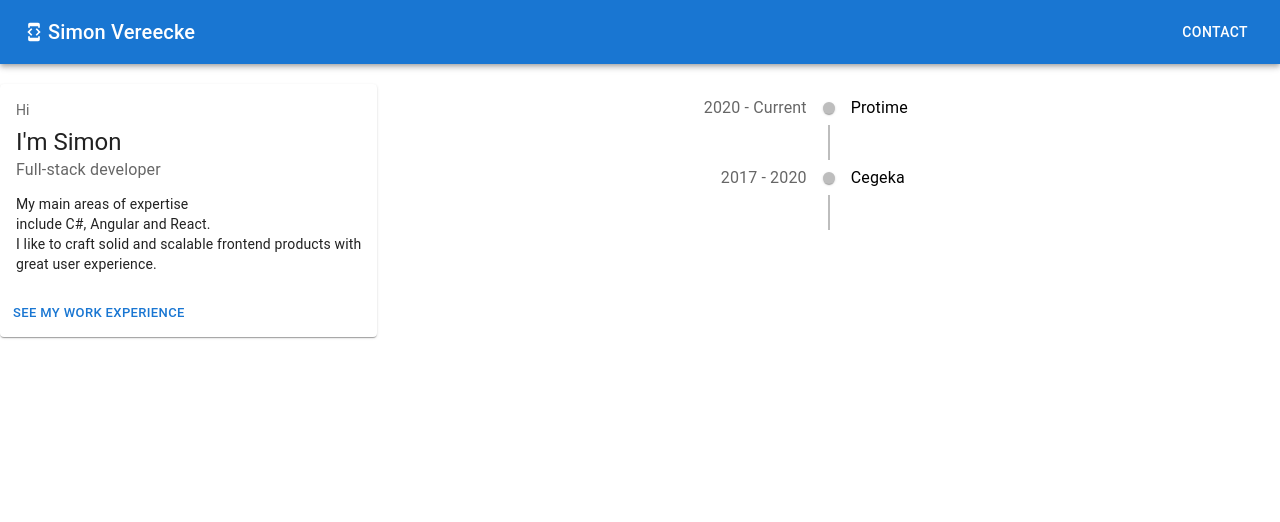
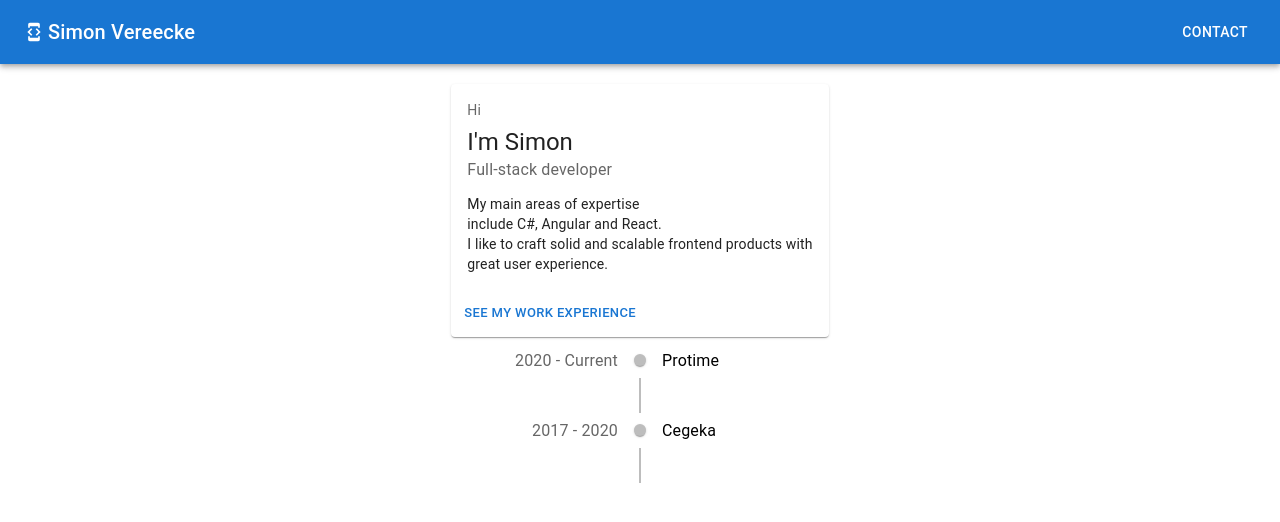
Before and after one commit to Simplify4Me2/my-awesome-website, a React (Create React App) app in the folder my-resume-react-app/: page / in a window 1280 px wide. Shown: the top 522 px of the page. Built offline with nearby package versions, Linux system fonts and the light colour scheme.

Commit message:
extract introduction card

```diff
--- a/my-resume-react-app/src/home/home.tsx
+++ b/my-resume-react-app/src/home/home.tsx
@@ -8,6 +8,7 @@ import {
 } from "@mui/material";
 import { Header } from "./header";
 import { CareerTimeline } from "./career-timeline";
+import { IntroductionCard } from "./introduction-card";
 
 interface Props {}
 
@@ -16,38 +17,9 @@ export const Home: React.FC = (props) => {
     <>
       <Header />
       <div className="flex justify-center pt-5">
-        <Card sx={{ minWidth: 275 }}>
-          <CardContent>
-            <Typography
-              sx={{ fontSize: 14 }}
-              color="text.secondary"
-              gutterBottom
-            >
-              Hi
-            </Typography>
-            <Typography variant="h5" component="div">
-              I'm Simon
-            </Typography>
-            <Typography sx={{ mb: 1.5 }} color="text.secondary">
-              Full-stack developer
-            </Typography>
-            <Typography variant="body2">
-              My main areas of expertise
-              <br />
-              include C#, Angular and React.
-            </Typography>
-            <Typography variant="body2">
-              I like to craft solid and scalable frontend products with
-              <br />
-              great user experience.
-            </Typography>
-          </CardContent>
-          <CardActions>
-            <Button size="small">See my work experience</Button>
-          </CardActions>
-        </Card>
-        <CareerTimeline />
+        <IntroductionCard />
       </div>
+      <CareerTimeline />
     </>
   );
 };
--- /dev/null
+++ b/my-resume-react-app/src/home/introduction-card.tsx
@@ -0,0 +1,45 @@
+import React from "react";
+import {
+    AppBar,
+    Box,
+    Button,
+    Card,
+  CardActions,
+  CardContent,
+    Toolbar,
+    Typography,
+  } from "@mui/material";
+  import { DeveloperMode } from "@mui/icons-material";
+
+export const IntroductionCard: React.FC = (props) => {
+    return <Card sx={{ minWidth: 275 }}>
+    <CardContent>
+      <Typography
+        sx={{ fontSize: 14 }}
+        color="text.secondary"
+        gutterBottom
+      >
+        Hi
+      </Typography>
+      <Typography variant="h5" component="div">
+        I'm Simon
+      </Typography>
+      <Typography sx={{ mb: 1.5 }} color="text.secondary">
+        Full-stack developer
+      </Typography>
+      <Typography variant="body2">
+        My main areas of expertise
+        <br />
+        include C#, Angular and React.
+      </Typography>
+      <Typography variant="body2">
+        I like to craft solid and scalable frontend products with
+        <br />
+        great user experience.
+      </Typography>
+    </CardContent>
+    <CardActions>
+      <Button size="small">See my work experience</Button>
+    </CardActions>
+  </Card>
+}
```
Also changed, not shown: 1 other file (tests, documents, lock files or other folders).
